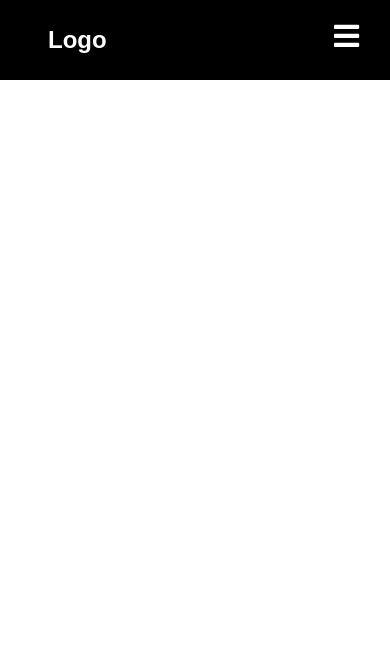
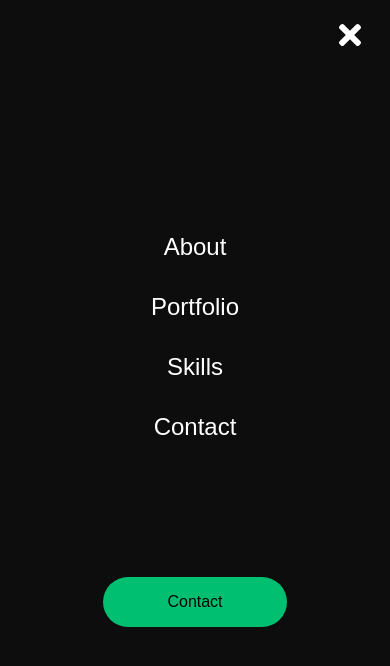
Before and after one commit to vovaushenko/portfolio-react-v2, a React (Create React App) app: page / in a window 390 px wide. Both pictures are taken after a click on the element 346 px from the left and 39 px from the top of the page. Shown: the top 666 px of the page. Built offline with nearby package versions, Linux system fonts and the light colour scheme.

Commit message:
Sidebar initial commit

```diff
--- a/src/App.js
+++ b/src/App.js
@@ -1,13 +1,11 @@
 import './App.css';
-import Navbar from './components/Navbar';
 import { BrowserRouter as Router } from 'react-router-dom';
-import Sidebar from './components/Sidebar';
+import Home from './pages';
 
 function App() {
     return (
         <Router>
-            <Sidebar />
-            <Navbar />
+            <Home />
         </Router>
     );
 }
--- a/src/components/Navbar/index.js
+++ b/src/components/Navbar/index.js
@@ -12,13 +12,13 @@ import {
     NavBtnLink,
 } from './NabvarElements';
 
-const Navbar = () => {
+const Navbar = ({ toggle }) => {
     return (
         <>
             <Nav>
                 <NavbarContainer>
                     <NavLogo to="/">Logo</NavLogo>
-                    <MobileIcon>
+                    <MobileIcon onClick={toggle}>
                         <FaBars />
                     </MobileIcon>
                     <NavMenu>
--- a/src/components/Sidebar/SidebarElements.js
+++ b/src/components/Sidebar/SidebarElements.js
@@ -16,7 +16,7 @@ export const SidebarContainer = styled.aside`
     align-items: center;
     top: 0;
     left: 0;
-    transition: 0.3s ease-ease-in-out;
+    transition: 0.3s ease-in-out;
     /* toggle visibility */
     opacity: ${({ isOpen }) => (isOpen ? '100%' : '0')};
     top: ${({ isOpen }) => (isOpen ? '0' : '-100%')};
--- a/src/components/Sidebar/index.js
+++ b/src/components/Sidebar/index.js
@@ -10,19 +10,27 @@ import {
     SideBtnWrap,
 } from './SidebarElements';
 
-const Sidebar = () => {
+const Sidebar = ({ isOpen, toggle }) => {
     return (
-        <SidebarContainer>
-            <Icon>
+        <SidebarContainer isOpen={isOpen} onClick={toggle}>
+            <Icon onClick={toggle}>
                 <CloseIcon />
             </Icon>
 
             <SidebarWrapper>
                 <SidebarMenu>
-                    <SidebarLink to="about">About</SidebarLink>
-                    <SidebarLink to="discover">Portfolio</SidebarLink>
-                    <SidebarLink to="services">Skills</SidebarLink>
-                    <SidebarLink to="signup">Contact</SidebarLink>
+                    <SidebarLink to="about" onClick={toggle}>
+                        About
+                    </SidebarLink>
+                    <SidebarLink to="discover" onClick={toggle}>
+                        Portfolio
+                    </SidebarLink>
+                    <SidebarLink to="services" onClick={toggle}>
+                        Skills
+                    </SidebarLink>
+                    <SidebarLink to="signup" onClick={toggle}>
+                        Contact
+                    </SidebarLink>
                 </SidebarMenu>
 
                 <SideBtnWrap>
--- /dev/null
+++ b/src/pages/index.js
@@ -0,0 +1,20 @@
+import React, { useState } from 'react';
+import Sidebar from '../components/Sidebar';
+import Navbar from '../components/Navbar';
+
+const Home = () => {
+    const [isOpen, setIsOpen] = useState(false);
+
+    const toggle = () => {
+        setIsOpen(!isOpen);
+    };
+
+    return (
+        <>
+            <Sidebar isOpen={isOpen} toggle={toggle} />
+            <Navbar toggle={toggle}/>
+        </>
+    );
+};
+
+export default Home;
```
Also changed, not shown: 2 other files (tests, documents, lock files or other folders).
